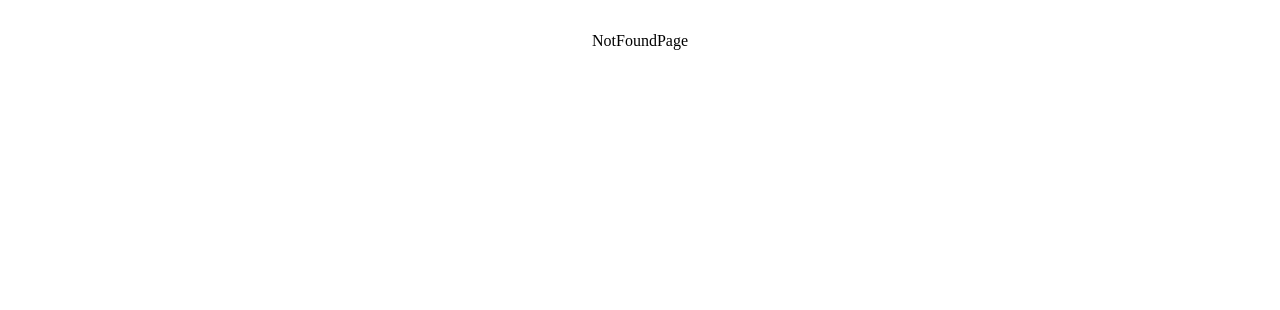
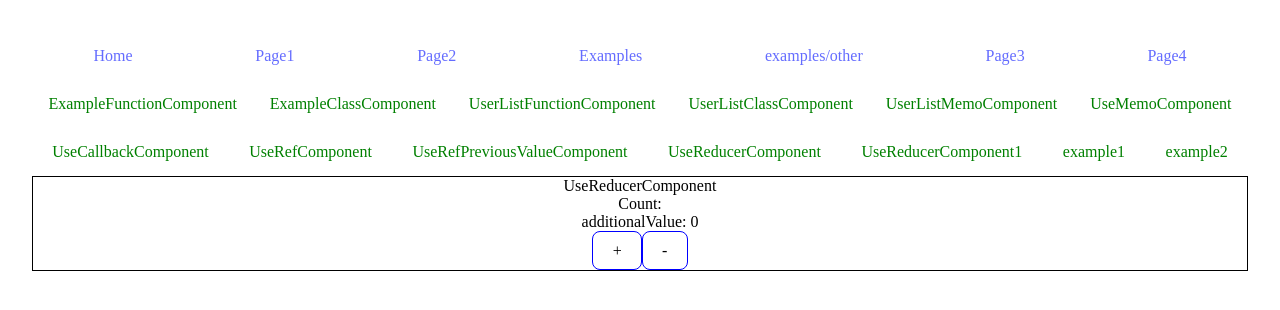
Before and after one commit to vasja1987petsko/react_ts_25, a React (Vite) app: page /examples/use-reducer-component1 in a window 1280 px wide. Shown: the top 310 px of the page. Built offline with nearby package versions, Linux system fonts and the light colour scheme.

Commit message:
useRef and use reducer

```diff
--- a/src/componentsExample/HeaderExample.tsx
+++ b/src/componentsExample/HeaderExample.tsx
@@ -1,6 +1,8 @@
 import { Link } from "react-router-dom";
 import "./Example.css";
 import UserListMemoComponent from "./exampleList/memo/UserListMemoComponent.tsx";
+import UseRefComponent from "./exampleList/useRef/UseRefComponent.tsx";
+import UseRefPreviousValueComponent from "./exampleList/useRef/UseRefPreviousValueComponent.tsx";
 
 const HeaderExample = () => {
     return(
@@ -18,6 +20,10 @@ const HeaderExample = () => {
           <Link to={'user-list-memo-component'}> UserListMemoComponent </Link>
           <Link to={'use-memo-component'}> UseMemoComponent </Link>
           <Link to={'use-callback-component'}> UseCallbackComponent </Link>
+          <Link to={'use-ref-component'}> UseRefComponent </Link>
+          <Link to={'use-ref-previous-value-component'}>UseRefPreviousValueComponent</Link>
+          <Link to={'use-reducer-component'}> UseReducerComponent</Link>
+          <Link to={'use-reducer-component1'}> UseReducerComponent1</Link>
           <Link to={'1'}> example1</Link>
           <Link to={'2'}> example2 </Link>
         </div>
--- /dev/null
+++ b/src/componentsExample/exampleList/useReducer/UseReducerComponent.tsx
@@ -0,0 +1,40 @@
+import { useReducer } from 'react';
+
+interface IState {
+    count: number;
+    additionalValue?: number;
+};
+
+const initialState: IState = {
+    count: 0,
+    additionalValue: 0
+};
+
+function reducer(state: IState, action: { type: string, payload?: any}) {
+    switch (action.type) {
+        case 'increment':
+            return {  ...state, count: state.count + 1, additionalValue: action.payload }
+        case 'decrement':
+            return { ...state, count: state.count - 1 }
+        default:
+            return state
+    }
+}
+
+const UseReducerComponent = () => {
+
+    const [state, dispath ] = useReducer(reducer, initialState);
+
+
+    return (
+        <div style={{border: "solid 1px black"}}>
+            <div>UseReducerComponent</div>
+            <div>Count: {state.count} </div>
+            <div>additionalValue: {state.additionalValue} </div>
+            <button onClick={() => dispath({type: 'increment', payload: 34})}>+</button>
+            <button onClick={() => dispath({type: 'decrement'})}>-</button>
+        </div>
+    )
+}
+
+export default UseReducerComponent;
--- /dev/null
+++ b/src/componentsExample/exampleList/useReducer/UseReducerComponent1.tsx
@@ -0,0 +1,42 @@
+import { useReducer } from 'react';
+
+interface IState {
+    count: number;
+    additionalValue?: number;
+};
+
+function init(initialValue: number) {
+  return {
+    count: initialValue,
+    additionalValue: 0
+  }
+}
+
+function reducer(state: IState, action: { type: string, payload?: any}) {
+    switch (action.type) {
+        case 'increment':
+            return {  ...state, count: state.count + 1, additionalValue: action.payload }
+        case 'decrement':
+            return { ...state, count: state.count - 1 }
+        default:
+            return state
+    }
+}
+
+const UseReducerComponent1 = ({ initialValue }: {initialValue: number}) => {
+
+    const [state, dispath ] = useReducer(reducer, initialValue, init);
+
+
+    return (
+        <div style={{border: "solid 1px black"}}>
+            <div>UseReducerComponent</div>
+            <div>Count: {state.count} </div>
+            <div>additionalValue: {state.additionalValue} </div>
+            <button onClick={() => dispath({type: 'increment', payload: 34})}>+</button>
+            <button onClick={() => dispath({type: 'decrement'})}>-</button>
+        </div>
+    )
+}
+
+export default UseReducerComponent1;
--- /dev/null
+++ b/src/componentsExample/exampleList/useRef/UseRefComponent.tsx
@@ -0,0 +1,20 @@
+import { useRef } from 'react';
+
+const UseRefComponent = () => {
+    const inputElement: any = useRef(null);
+
+    const focusInput = () => {
+        console.log(inputElement);
+        inputElement.current.focus();
+    }
+
+    console.log('RENDER');
+    return (
+        <div style={{border: "solid 1px black"}}>
+            <input type="text" ref={inputElement}/>
+            <button onClick={focusInput}>focus input</button>
+        </div>
+    )
+}
+
+export default UseRefComponent;
--- /dev/null
+++ b/src/componentsExample/exampleList/useRef/UseRefPreviousValueComponent.tsx
@@ -0,0 +1,25 @@
+import { useState, useEffect, useRef } from 'react';
+
+const UseRefPreviousValueComponent = () => {
+    const [inputValue, setInputValue] = useState('')
+    const previousInputValue = useRef('');
+
+  useEffect(() => {
+    previousInputValue.current = inputValue;
+  }, [inputValue]);
+
+    console.log('RENDER');
+    return (
+        <div style={{border: "solid 1px black"}}>
+            <input
+              type="text"
+              value={inputValue}
+              onChange={(e) => setInputValue(e.target.value)}
+            />
+            <div>inputValue: {inputValue}</div>
+            <div>previousValue: {previousInputValue.current}</div>
+        </div>
+    )
+}
+
+export default UseRefPreviousValueComponent;
```
Also changed, not shown: src/router/exampleRouter.tsx (+23 -1 lines).
